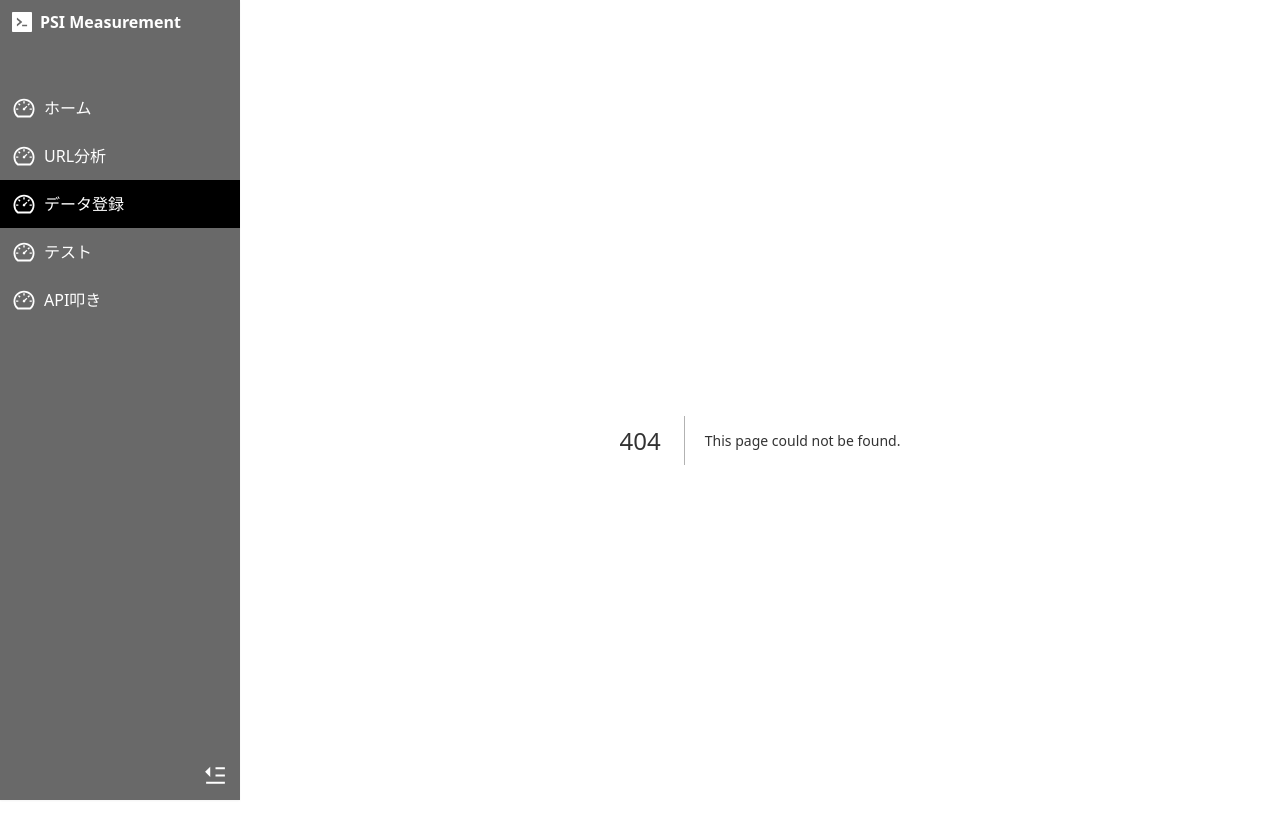
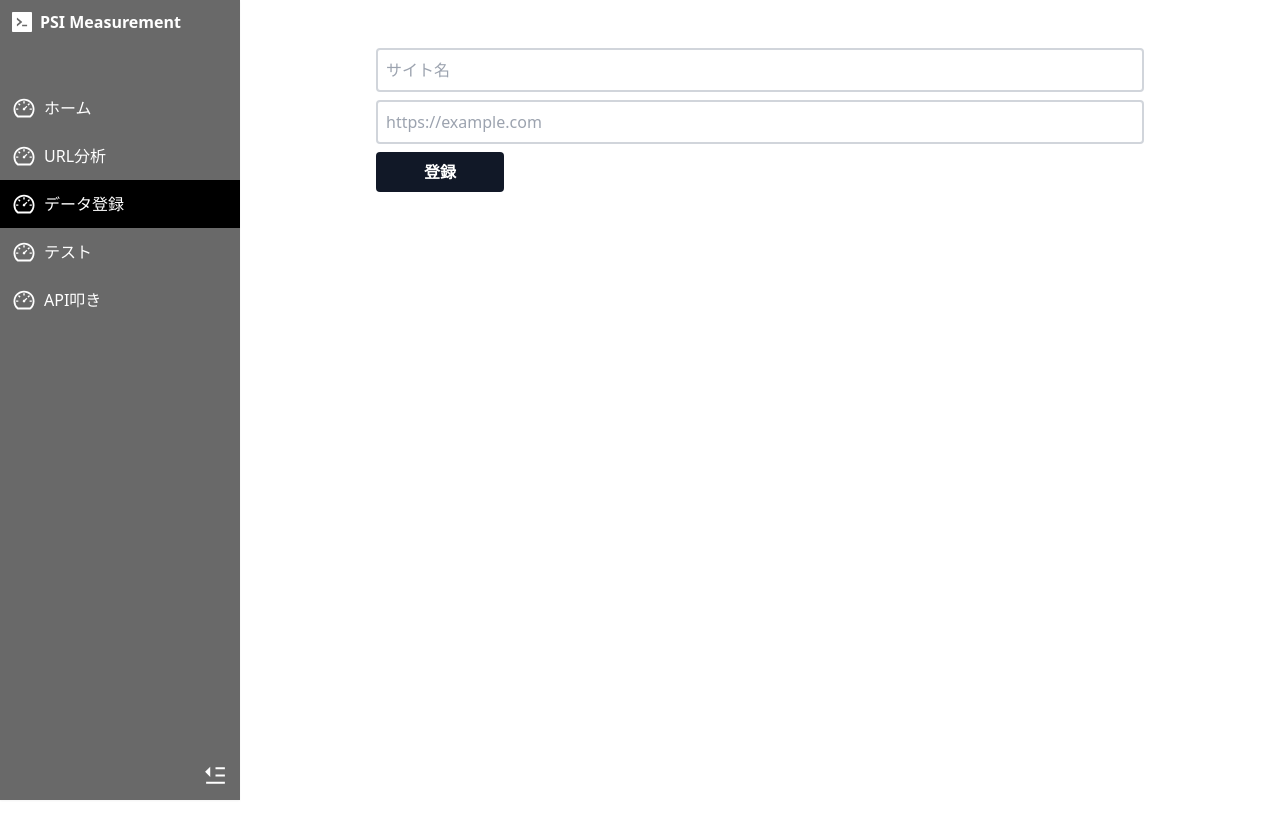
Before and after one commit to ppppppsmash/my-project, a Next.js app in the folder client/: page /data-register in a window 1280 px wide. Before the commit this address had no page. Shown: the top 838 px of the page. Built offline with nearby package versions, Linux system fonts and the light colour scheme.

Commit message:
add: psi登録ページ

```diff
--- a/client/app/analysis/page.tsx
+++ b/client/app/analysis/page.tsx
@@ -9,7 +9,7 @@ interface Props {}
 
 const page: NextPage<Props> = (props): JSX.Element => {
   const [url, setUrl] = useState('')
-  const [score, setScore] = useState<ApiResultType>({})
+  const [score, setScore] = useState<ApiResultType>()
 
   const getChangeUrl = ({target}: React.ChangeEvent<HTMLInputElement>) => {
     setUrl(target.value)
@@ -35,7 +35,8 @@ const page: NextPage<Props> = (props): JSX.Element => {
       <div className='flex items-center justify-center space-x-3'>
         <div className='w-full'>
           <AnalysisInput
-            handleUrlChange={getChangeUrl}
+            placeholder='https://example.com'
+            handleChange={getChangeUrl}
           />
         </div>
         <div className='w-2/12'>
--- /dev/null
+++ b/client/app/data-register/page.tsx
@@ -0,0 +1,133 @@
+'use client'
+import { NextPage } from 'next'
+import AnalysisInput from '@/components/Input/AnalysisInput'
+import AnalysisButton from '@/components/Button/AnalysisButton'
+import AnalysisTable from '@/components/Table/AnalysisTable'
+import { useState } from 'react'
+import { ApiResultType, pageList } from '@/type'
+
+interface Props extends ApiResultType {}
+
+const page: NextPage<Props> = (props): JSX.Element => {
+  const [urlName, setUrlName] = useState('')
+  const [url, setUrl] = useState('')
+
+  const [results, setResults] = useState<Props>()
+
+  const [scoreUpdate, setScoreUpdate] = useState('')
+
+  const getChangeUrlName = ({target}: React.ChangeEvent<HTMLInputElement>) => {
+    setUrlName(target.value)
+  }
+
+  const getChangeUrl = ({target}: React.ChangeEvent<HTMLInputElement>) => {
+    setUrl(target.value)
+  }
+
+  const getScore = async() => {
+    const res = await fetch(`${process.env.NEXT_PUBLIC_URL}pageSpeedInsights?url=${url}`, {
+      cache: 'no-store'
+    })
+
+    if (res.ok) {
+      const { result } = await res.json()
+      const { lighthouseResult } = result
+
+      const { categories } = lighthouseResult
+      const { performance } = categories
+      const score = String(performance.score * 100)
+
+      const { audits } = lighthouseResult
+      const lcp = audits['largest-contentful-paint']
+      const fid = audits['first-input-delay']
+      const cls = audits['cumulative-layout-shift']
+      const fcp = audits['first-contentful-paint']
+      const tbt = audits['total-blocking-time']
+      const si = audits['speed-index']
+      const fci = audits['first-cpu-idle']
+      const eil = audits['estimated-input-latency']
+      const fmp = audits['first-meaningful-paint']
+      const tti = audits['interactive']
+
+      const psiData = {
+        name: urlName,
+        url: url,
+        date: new Date().toLocaleString(),
+        score,
+        fcp: fcp.displayValue,
+        lcp: lcp.numericValue,
+      }
+
+      setResults((prevState) => ({
+        ...prevState, ...psiData
+      }))
+    }
+  }
+
+  const getScoreAgain = async () => {
+    const res = await fetch(`${process.env.NEXT_PUBLIC_URL}pageSpeedInsights?url=${url}`, {
+      cache: 'no-store'
+    })
+
+    if (res.ok) {
+      const { result } = await res.json()
+      const { lighthouseResult } = result
+
+      const { categories } = lighthouseResult
+      const { performance } = categories
+      const score = String(performance.score * 100)
+      const date = new Date().toLocaleString()
+
+      setResults((prevState) => ({
+        ...prevState, date, score
+      }))
+    }
+  }
+
+  return (
+    <div className='w-[80%] mx-auto'>
+      <section className='mb-3'>
+        <div className='text-center mb-2'>
+          <h2 className='text-2xl font-semibold'></h2>
+        </div>
+        <div className=''>
+          <div className='mb-2'>
+            <AnalysisInput
+              placeholder='サイト名'
+              handleChange={getChangeUrlName}
+            />
+          </div>
+          <div className='mb-2'>
+            <AnalysisInput
+              placeholder='https://example.com'
+              handleChange={getChangeUrl}
+            />
+          </div>
+        </div>
+        <div>
+          <div className='w-2/12'>
+            <AnalysisButton
+              label='登録'
+              handleScore={getScore}
+            />
+          </div>
+        </div>
+      </section>
+      { results &&
+        <section>
+        <div>
+          <AnalysisTable
+            name={results.name}
+            url={results.url}
+            score={results.score}
+            date={results.date}
+            getScoreAgain={getScoreAgain}
+          />
+        </div>
+      </section>
+      }
+    </div>
+  )
+}
+
+export default page
--- a/client/components/Table/AnalysisTable.tsx
+++ b/client/components/Table/AnalysisTable.tsx
@@ -1,7 +1,11 @@
 import { FC } from 'react'
 import { ApiResultType } from '@/type'
 
-const AnalysisTable: FC<ApiResultType> = ({name, url, score, date}): JSX.Element => {
+interface Props extends ApiResultType {
+  getScoreAgain?: () => void
+}
+
+const AnalysisTable: FC<Props> = ({name, url, score, date, getScoreAgain}): JSX.Element => {
   return (
     <table className='rounded-t-lg my-2 w-full mx-auto bg-gray-200 text-gray-800'>
       <thead>
@@ -13,11 +17,19 @@ const AnalysisTable: FC<ApiResultType> = ({name, url, score, date}): JSX.Element
         </tr>
       </thead>
       <tbody>
-        <tr className='bg-gray-100 border-b border-gray-200' key='pageList.length'>
+        <tr className='bg-gray-100 border-b border-gray-200' key={name}>
           <td className='px-4 py-3 font-bold'>{name}</td>
           <td className='px-4 py-3'>{url}</td>
           <td className='px-4 py-3'>{score}</td>
           <td className='px-4 py-3'>{date}</td>
+          <td className='px-4 py-3'>
+            <button type='button' className='transition block w-full bg-gray-900 mt-4
+            py-2 rounded text-white font-semibold mb-2 active:bg-gray-500
+            hover:scale-[0.95] active:scale-[1]'
+            onClick={getScoreAgain}
+            >再取得
+            </button>
+          </td>
         </tr>
       </tbody>
     </table>
--- a/client/type/index.ts
+++ b/client/type/index.ts
@@ -1,7 +1,7 @@
 export interface ApiResultType {
-  name: string
-  url: string
-  date: string
+  name?: string
+  url?: string
+  date?: string
   score: string
   lcp?: string
   fcp?: string
```
